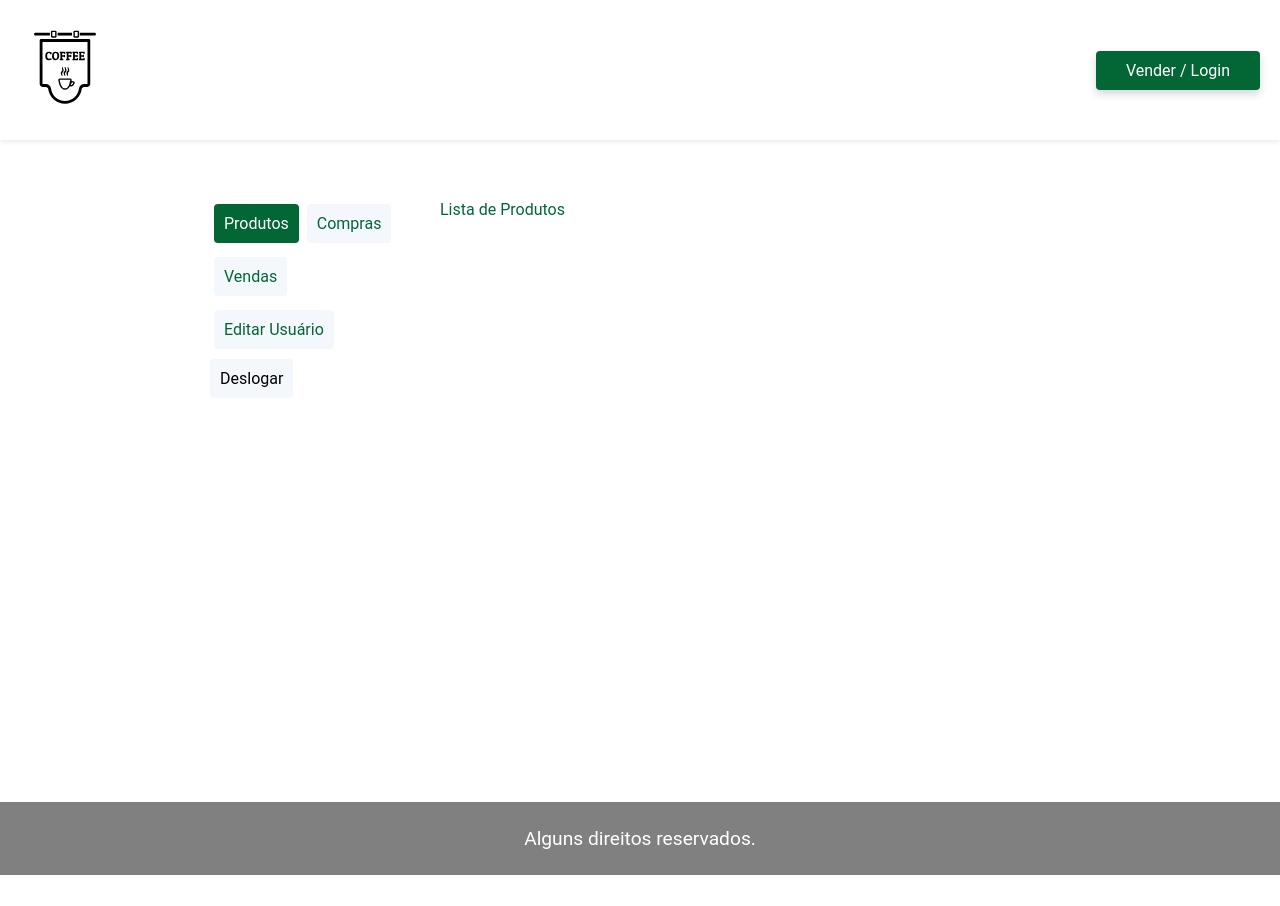
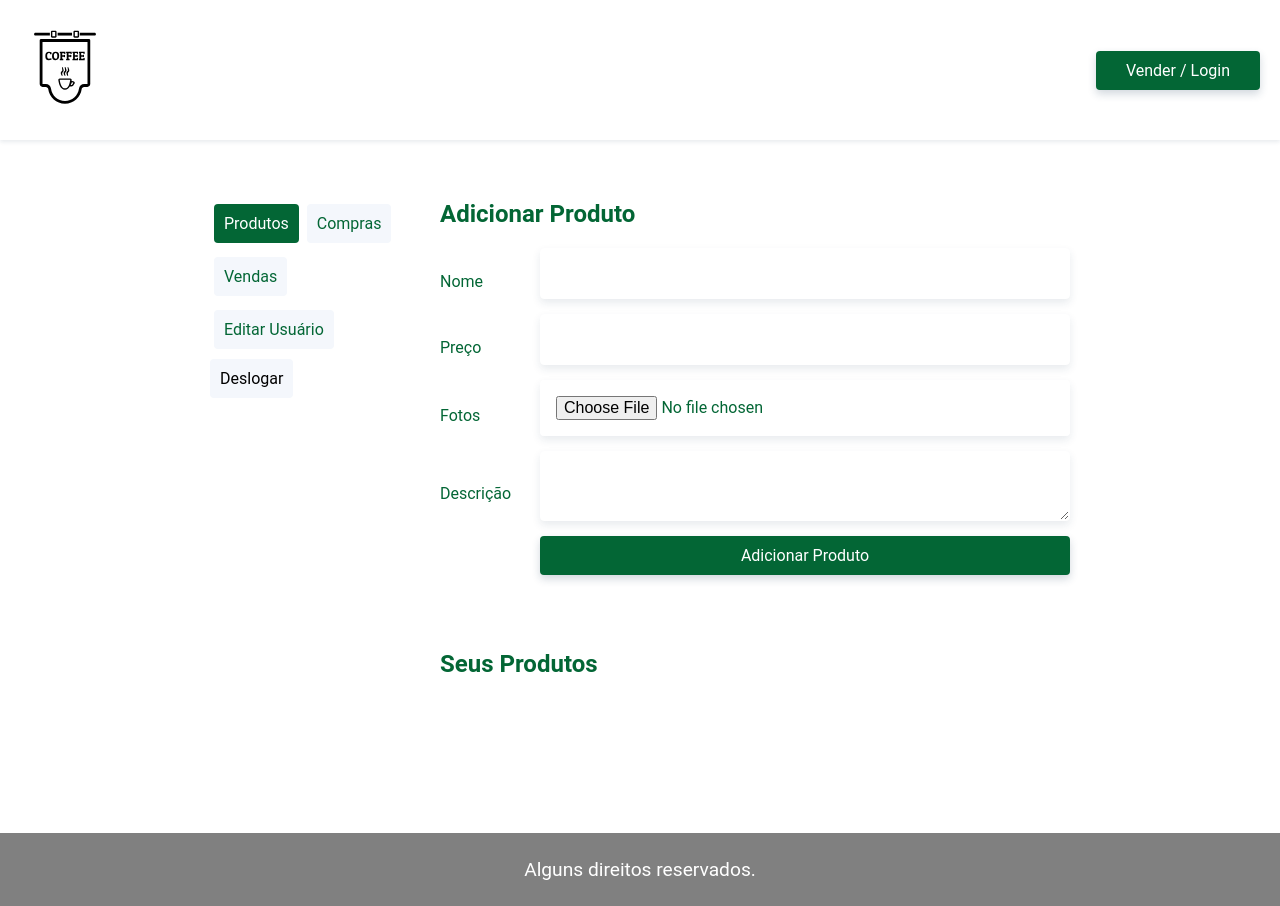
Before and after one commit to LuisSempre/Prova-HandCom, a Vue app: page /usuario in a window 1280 px wide. Before the commit the page ends 875 px from the top, so only its background shows below. Built offline with nearby package versions, Linux system fonts and the light colour scheme.

Commit message:
Estilizando Adicionar Produto

```diff
--- /dev/null
+++ b/src/components/ProdutoAdicionar.vue
@@ -0,0 +1,63 @@
+<template>
+  <form class="adicionar-produto">
+    <label for="nome">Nome</label>
+    <input id="nome" name="nome" type="text" v-model="produto.nome" />
+    <label for="preco">Preço</label>
+    <input id="preco" name="preco" type="number" v-model="produto.preco" />
+    <label for="fotos">Fotos</label>
+    <input id="fotos" name="fotos" type="file" ref="fotos" />
+    <label for="preco">Descrição</label>
+    <textarea id="preco" name="preco" v-model="produto.descricao"></textarea>
+    <input
+      class="btn"
+      type="button"
+      value="Adicionar Produto"
+      @click.prevent="adicionarProduto"
+    />
+  </form>
+</template>
+<script>
+import { api } from "@/services.js";
+
+export default {
+  name: "ProdutoAdicionar",
+  data() {
+    return {
+      produto: {
+        nome: "",
+        preco: "",
+        descricao: "",
+        fotos: null
+      }
+    };
+  },
+  methods: {
+    formatarProduto() {
+      this.produto.usuario_id = this.$store.state.usuario.id;
+    },
+    adicionarProduto() {
+      this.formatarProduto();
+      api.post("/produto", this.produto).then(() => {
+        this.$store.dispatch("getUsuarioProdutos");
+      });
+    }
+  }
+};
+</script>
+
+<style scoped>
+.adicionar-produto {
+  display: grid;
+  grid-template-columns: 100px 1fr;
+  align-items: center;
+  margin-bottom: 60px;
+}
+
+.btn {
+  grid-column: 2;
+}
+</style>
+
+
+<style>
+</style>
--- /dev/null
+++ b/src/components/ProdutoItem.vue
@@ -0,0 +1,47 @@
+<template>
+  <div class="produto" v-if="produto">
+    <router-link
+      class="produto-img"
+      :to="{ name: 'produto', params: { id: produto.id } }"
+    >
+      <img
+        v-if="produto.fotos"
+        :src="produto.fotos[0].src"
+        :alt="produto.fotos[0].titulo"
+      />
+      <p>Ver Produto</p>
+    </router-link>
+    <div class="info">
+      <p class="preco">{{ produto.preco | numeroPreco }}</p>
+      <h2 class="titulo">{{ produto.nome }}</h2>
+      <slot></slot>
+    </div>
+  </div>
+</template>
+
+<script>
+export default {
+  name: "ProdutoItem",
+  props: ["produto"],
+};
+</script>
+
+<style scoped>
+.produto {
+  display: grid;
+  grid-template-columns: minmax(100px, 200px) 1fr;
+  grid-gap: 20px;
+  margin-bottom: 40px;
+  position: relative;
+}
+
+.info {
+  align-self: end;
+}
+
+.produto-img {
+  border-radius: 4px;
+  overflow: hidden;
+  height: 100px;
+}
+</style>
--- a/src/store/index.js
+++ b/src/store/index.js
@@ -4,6 +4,7 @@
 Vue.use(Vuex);
 
 export default new Vuex.Store({
+  strict: true,
   state: {
     login: false,
     usuario: {
@@ -16,18 +17,32 @@
       numero: "",
       bairro: "",
       cidade: "",
-      estado: "",
+      estado: ""
     },
+    usuario_produtos: null
   },
   mutations: {
     UPDATE_LOGIN(state, payload) {
       state.login = payload;
     },
     UPDATE_USUARIO(state, payload) {
-      state.usuario =Object.assign(state.usuario, payload);
+      state.usuario = Object.assign(state.usuario, payload);
     },
+    UPDATE_USUARIO_PRODUTOS(state, payload) {
+      state.usuario_produtos = payload;
+    },
+    ADD_USUARIO_PRODUTOS(state, payload) {
+      state.usuario_produtos.unshit(payload);
+    }
   },
   actions: {
+    getUsuarioProdutos(context) {
+      api
+        .get(`/produto?usuario_id=${context.state.usuario.id}`)
+        .then(response => {
+          context.commit("UPDATE_USUARIO_PRODUTOS", response.data);
+        });
+    },
     getUsuario(context, payload) {
       return api.get(`/usuario/${payload}`).then(response => {
         context.commit("UPDATE_USUARIO", response.data);
@@ -37,6 +52,21 @@
     criarUsuario(context, payload) {
       context.commit("UPDATE_USUARIO", { id: payload.email });
       return api.post("/usuario", payload);
+    },
+    deslogarUsuario(context) {
+      context.commit("UPDATE_USUARIO", {
+        id: "",
+        nome: "",
+        email: "",
+        senha: "",
+        cep: "",
+        rua: "",
+        numero: "",
+        bairro: "",
+        cidade: "",
+        estado: ""
+      });
+      context.commit("UPDATE_LOGIN", false);
     }
   }
 });
--- a/src/views/Produto.vue
+++ b/src/views/Produto.vue
@@ -11,7 +11,7 @@
         <p class="preco">{{ produto.preco | numeroPreco }}</p>
         <p class="descricao">{{ produto.descricao }}</p>
         <button class="btn" v-if="produto.vendido === 'false'">Comprar</button>
-        <button v-else class="btn" disabled>Produto Vendiro</button>
+        <button v-else class="btn" disabled>Produto Vendido</button>
       </div>
     </div>
     <PaginaCarregando v-else />
--- a/src/views/usuario/UsuarioProdutos.vue
+++ b/src/views/usuario/UsuarioProdutos.vue
@@ -1,10 +1,61 @@
 <template>
-  <p>Lista de Produtos</p>
+  <section>
+    <h2>Adicionar Produto</h2>
+    <ProdutoAdicionar/>
+    <h2>Seus Produtos</h2>
+    <transition-group v-if="usuario_produtos" name="list" tag="ul">
+      <li v-for="(produto, index) in usuario_produtos" :key="index">
+        <ProdutoItem :produto="produto">
+          <p>{{produto.descricao}}</p>
+        </ProdutoItem>
+      </li>
+    </transition-group>
+  </section>
 </template>
 
 <script>
-export default {};
+import ProdutoAdicionar from "@/components/ProdutoAdicionar.vue";
+import ProdutoItem from "@/components/ProdutoItem.vue";
+import { mapState, mapActions } from "vuex";
+
+export default {
+  name: "UsuarioProdutos",
+  components: {
+    ProdutoAdicionar,
+    ProdutoItem
+  },
+  computed: {
+    ...mapState(["login", "usuario", "usuario_produtos"])
+  },
+  methods: {
+    ...mapActions(["getUsuarioProdutos"])
+  },
+  watch: {
+    login() {
+      this.getUsuarioProdutos();
+    }
+  },
+  created() {
+    if (this.login) {
+      this.getUsuarioProdutos();
+    }
+  }
+};
 </script>
 
-<style>
+<style scoped>
+h2 {
+  margin-bottom: 20px;
+}
+
+.list-enter,
+.list-leave-to {
+  opacity: 0;
+  transform: translate3d(20px, 0, 0);
+}
+
+.list-enter-active,
+.list-leave-active {
+  transition: all 0.3s;
+}
 </style>
```
Also changed, not shown: api.json (+8 -0 lines).
